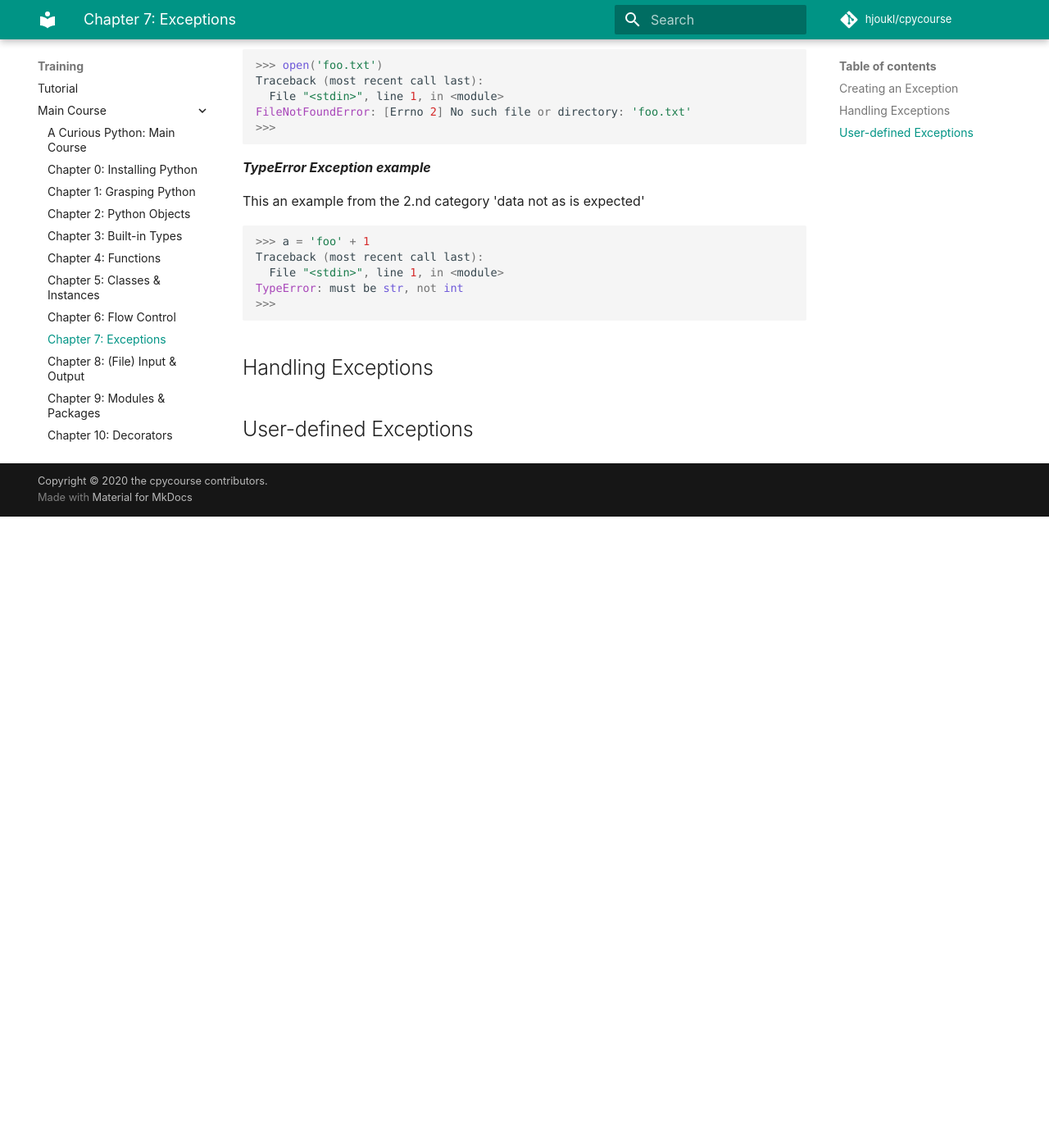
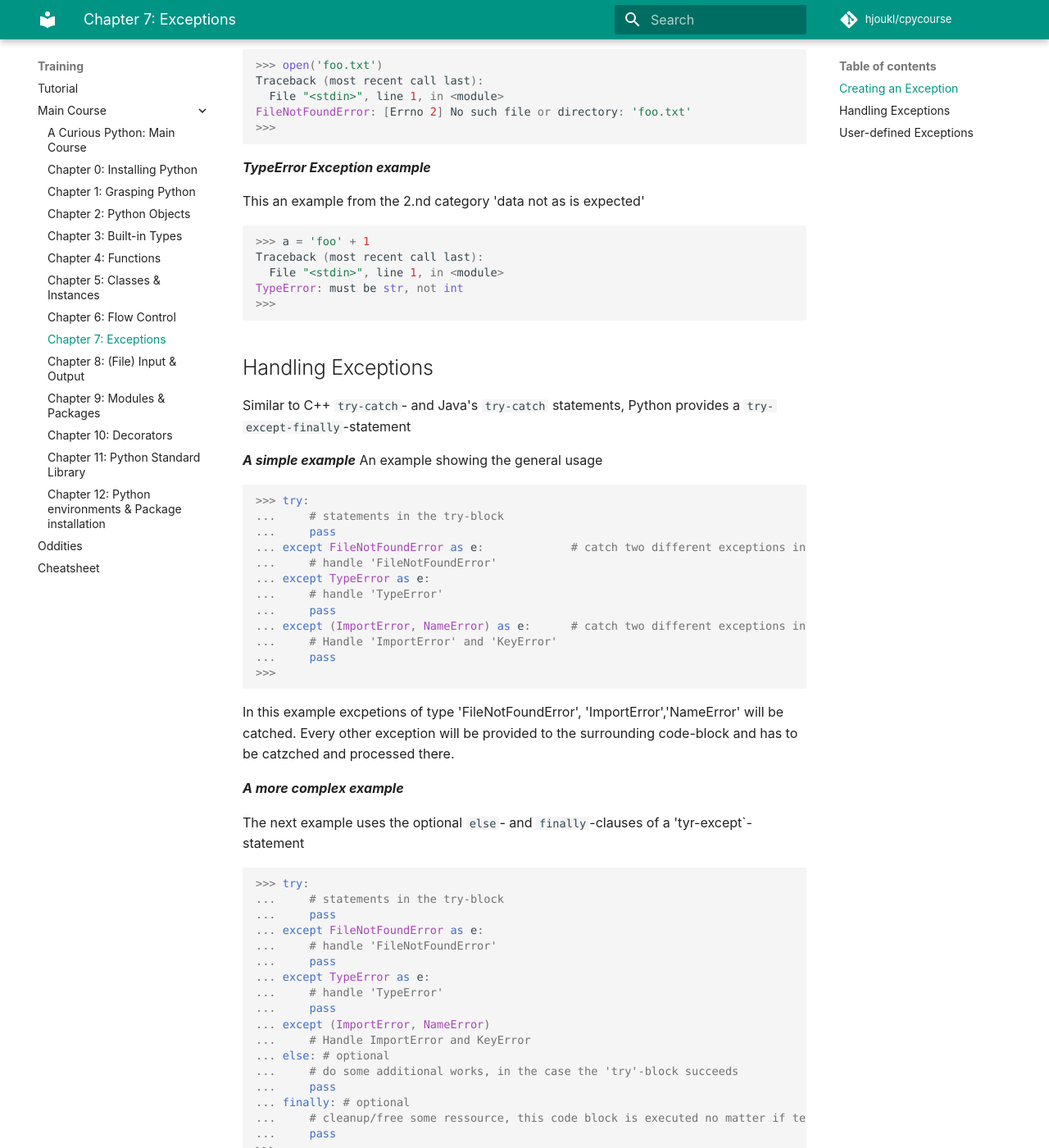
Before and after one commit to rkluger68/cpycourse, an MkDocs documentation site: the page built from docs/training/main-course/exceptions.md, in a window 1280 px wide and 1400 px high, scrolled down 795 px. Shown: the whole window at 82% size. Built offline with MkDocs 1.6.1 and Material for MkDocs 9.7.7, drawn with Linux system fonts in a browser that asks for light colours; comment, search, counter and statistics services are not loaded; before the commit the page ends 1425 px from its top, so only the background shows below that; some of the changed text lies outside the part shown.

Commit message:
Update exceptions.md
Added section 'Handling Exceptions'

````diff
--- a/docs/training/main-course/exceptions.md
+++ b/docs/training/main-course/exceptions.md
@@ -44,8 +44,61 @@
 ```
 
 
-
-
 ## Handling Exceptions
 
+Similar to C++ `try-catch`- and Java's `try-catch` statements, Python provides a `try-except-finally`-statement
+
+***A simple example***
+An example showing the general usage
+
+``` python
+>>> try:
+...     # statements in the try-block
+...     pass
+... except FileNotFoundError as e:             # catch two different exceptions in one 'except'-block
+...     # handle 'FileNotFoundError'
+... except TypeError as e:
+...     # handle 'TypeError'
+...     pass
+... except (ImportError, NameError) as e:      # catch two different exceptions in one 'except'-block
+...     # Handle 'ImportError' and 'KeyError'
+...     pass
+>>>
+```
+In this example excpetions of type 'FileNotFoundError', 'ImportError','NameError' will be catched. Every other
+exception will be provided to the surrounding code-block and has to be catzched and processed there.
+
+***A more complex example***
+
+The next example uses the optional `else`- and `finally`-clauses of a 'tyr-except`-statement
+
+``` python
+>>> try:
+...     # statements in the try-block
+...     pass
+... except FileNotFoundError as e:
+...     # handle 'FileNotFoundError'
+...     pass
+... except TypeError as e:
+...     # handle 'TypeError'
+...     pass
+... except (ImportError, NameError)
+...     # Handle ImportError and KeyError
+... else: # optional
+...     # do some additional works, in the case the 'try'-block succeeds
+...     pass
+... finally: # optional
+...     # cleanup/free some ressource, this code block is executed no matter if te try succeeds or an error occurs
+...     pass
+>>>
+```
+
+*Note:*
+- the `else`-block will only be executed if the `try`-blocks succeeds, i.e. it is executed after a successfull `try`-block
+- the `finally`-block will executed no matter if the `try`-block succeeds or an error is raised:
+  - the `finally`-blocks is processed ***after** `try`-block is successful
+  - the `finally`-blocks is processed ***before**
+
 ## User-defined Exceptions
+
+`raise` (C++ `throw` Java
````
